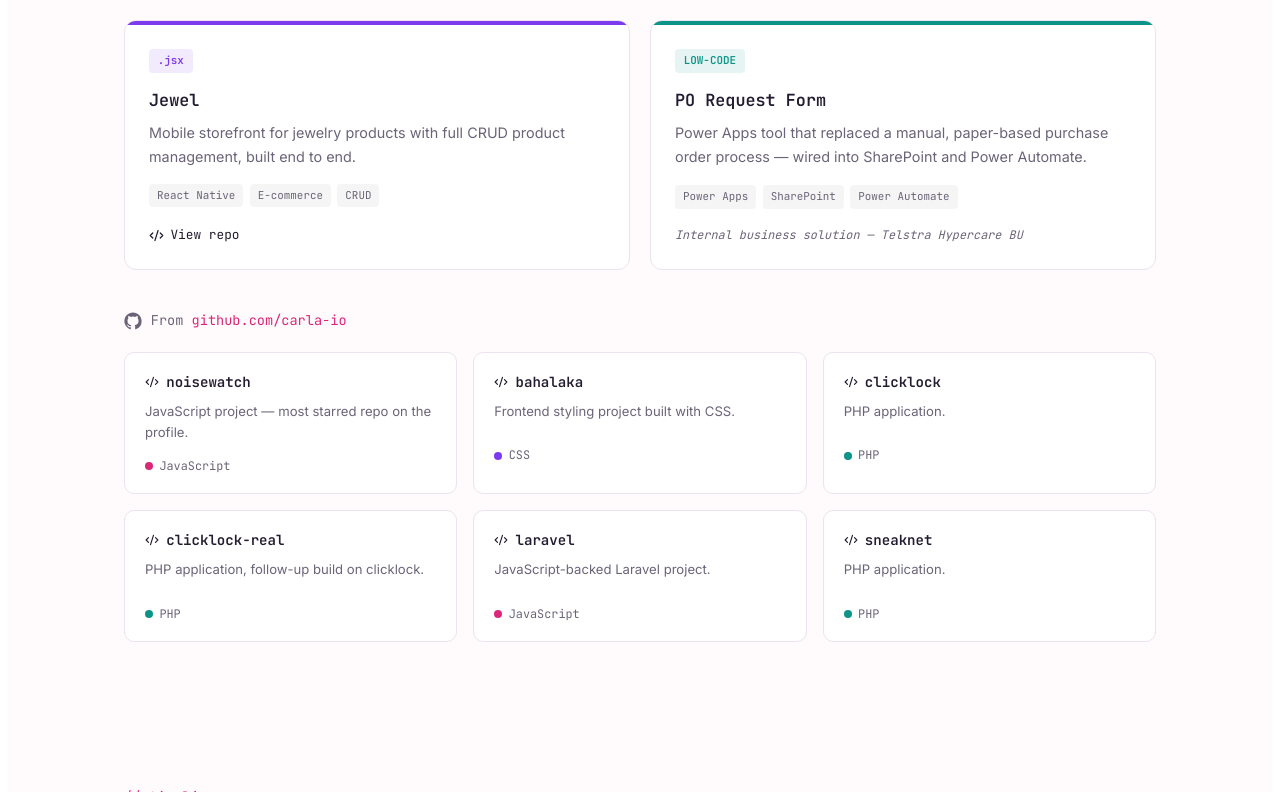
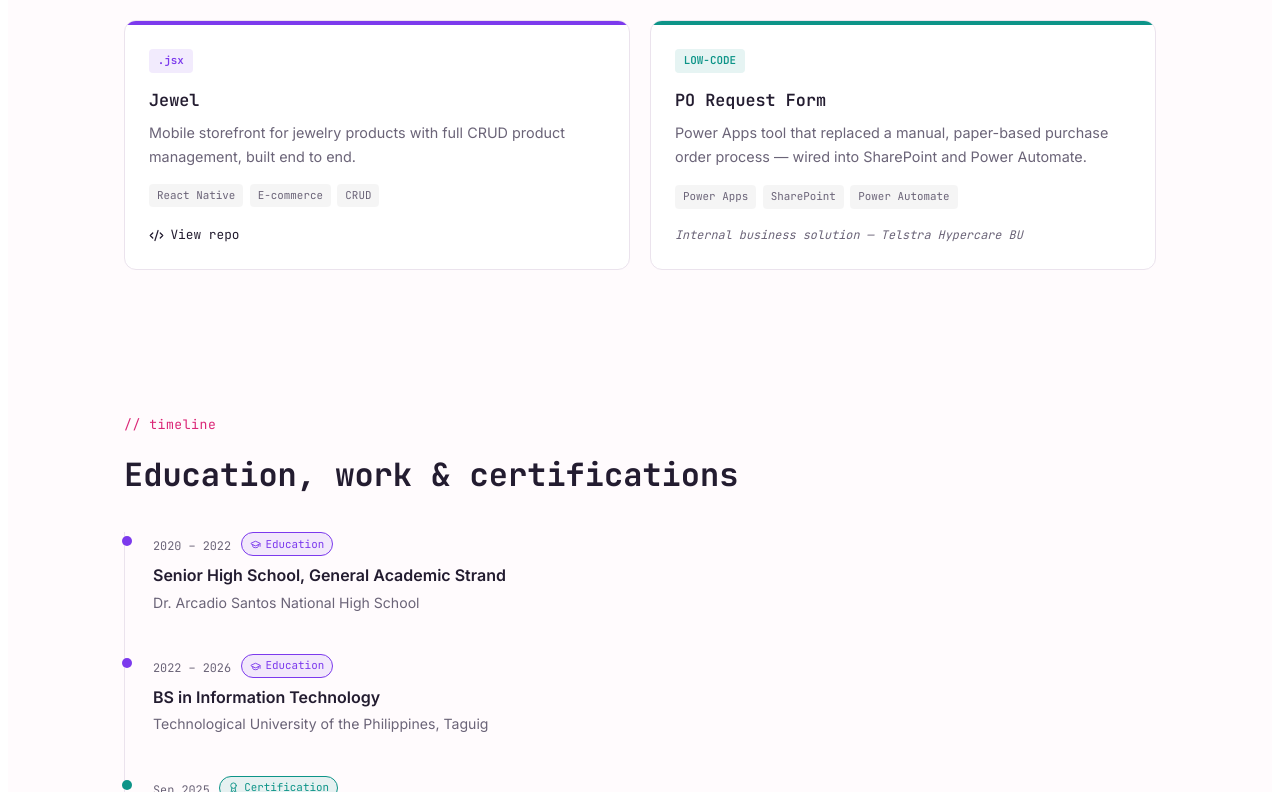
Before and after one commit to carla-io/Portfolio, a React (Vite) app: page / in a window 1280 px wide. Shown: the part 2008-2800 px from the top of the page. Built offline with nearby package versions, Linux system fonts and the light colour scheme.

Commit message:
remove github

```diff
--- a/src/App.tsx
+++ b/src/App.tsx
@@ -326,7 +326,7 @@
             ))}
           </div>
 
-          <div className="cp-github-header">
+          {/* <div className="cp-github-header">
             <GithubIcon size={18} />
             <span>From <a href={GITHUB_URL} target="_blank" rel="noopener noreferrer" className="cp-github-link">github.com/{GITHUB_USERNAME}</a></span>
           </div>
@@ -344,7 +344,7 @@
                 </div>
               </a>
             ))}
-          </div>
+          </div> */}
         </section>
 
         {/* TIMELINE */}
```
